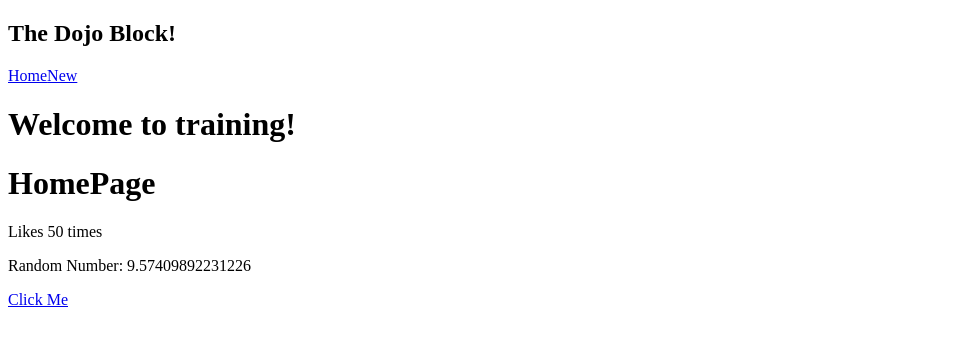
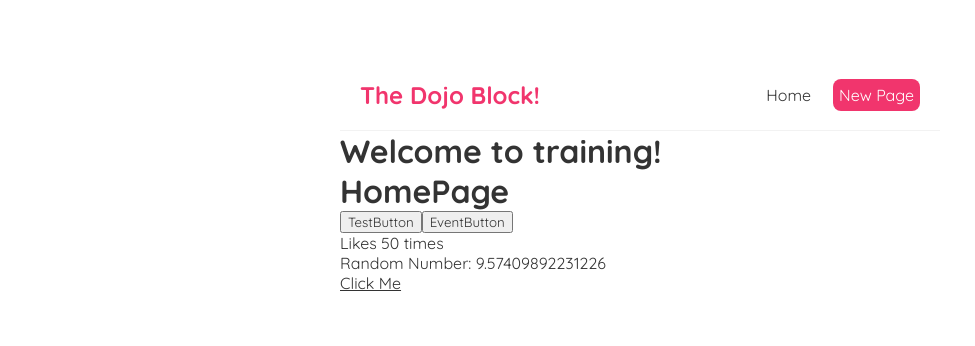
Before and after one commit to HarisAli-git/ArticlesPage, a JavaScript app: page / in a window 1280 px wide. Shown: the top 346 px of the page, without its empty margins (0-975 px from the left). Built offline with nearby package versions, Linux system fonts and the light colour scheme; the HTML template or start-up script is replaced by a standard one.

Commit message:
Added events in buttons

```diff
--- a/src/Home.js
+++ b/src/Home.js
@@ -1,7 +1,21 @@
 const Home = () => {
+    const clickEvent = (name, e) => {
+        console.log("Button is Hit by: ", name, e);
+    }
+
+    const TestEvent = (e) => {
+        console.log("Button is Hit by: ", e);
+    }
+
     return (
         <div className="home">
             <h1>HomePage</h1>
+            <button onClick={
+                (e) => {
+                    clickEvent("user", e);
+                }
+            }>TestButton</button>
+            <button onClick={TestEvent}>EventButton</button>
         </div>
     );
 }
--- a/src/Navbar.js
+++ b/src/Navbar.js
@@ -4,7 +4,11 @@ const Navbar = () => {
             <h1>The Dojo Block!</h1>
             <div className="links">
                 <a href="/">Home</a>
-                <a href="/create">New</a>
+                <a href="/create" style={{
+                    color: "white",
+                    backgroundColor: '#f1356d',
+                    borderRadius: '8px'
+                }}>New Page</a>
             </div>
         </nav>
     );
--- a/src/index.css
+++ b/src/index.css
@@ -1 +1,35 @@
 @import url('https://fonts.googleapis.com/css2?family=Quicksand:wght@300;400;500;600;700&display=swap');
+
+/* base styles */
+* {
+margin: 0;
+font-family: "Quicksand";
+color: #333;
+}
+.navbar {
+padding: 20px;
+display: flex;
+align-items: center;
+max-width: 600px;
+margin: 0 auto;
+border-bottom: 1px solid #f2f2f2;
+}
+.navbar h1 {
+color: #f1356d;
+}
+.navbar .links {
+margin-left: auto;
+}
+.navbar a {
+margin-left: 16px;
+text-decoration: none;
+padding: 6px;
+}
+.navbar a:hover {
+color: #f1356d;
+}
+.content {
+max-width: 600px;
+margin: 40px auto;
+padding: 20px;
+}
```
